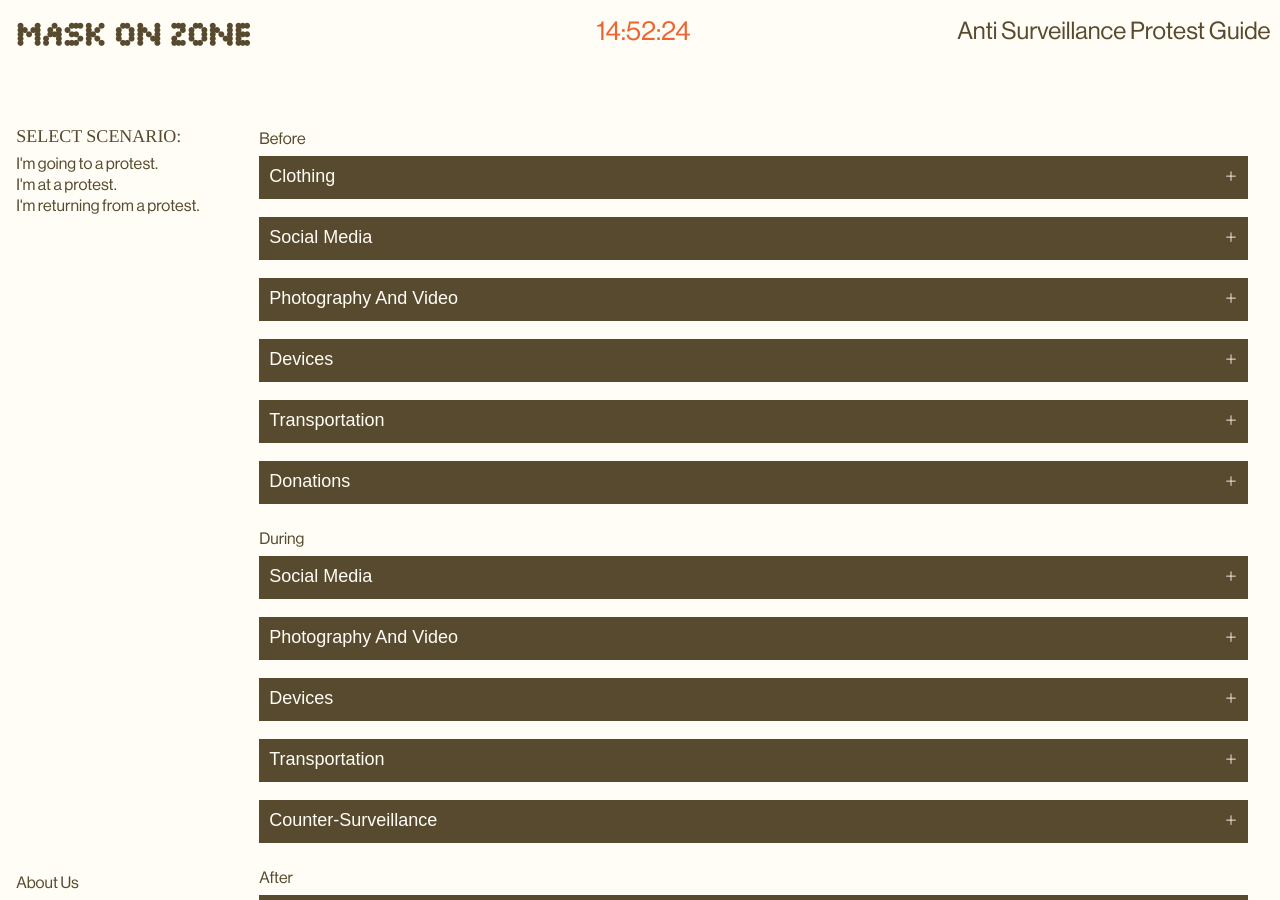
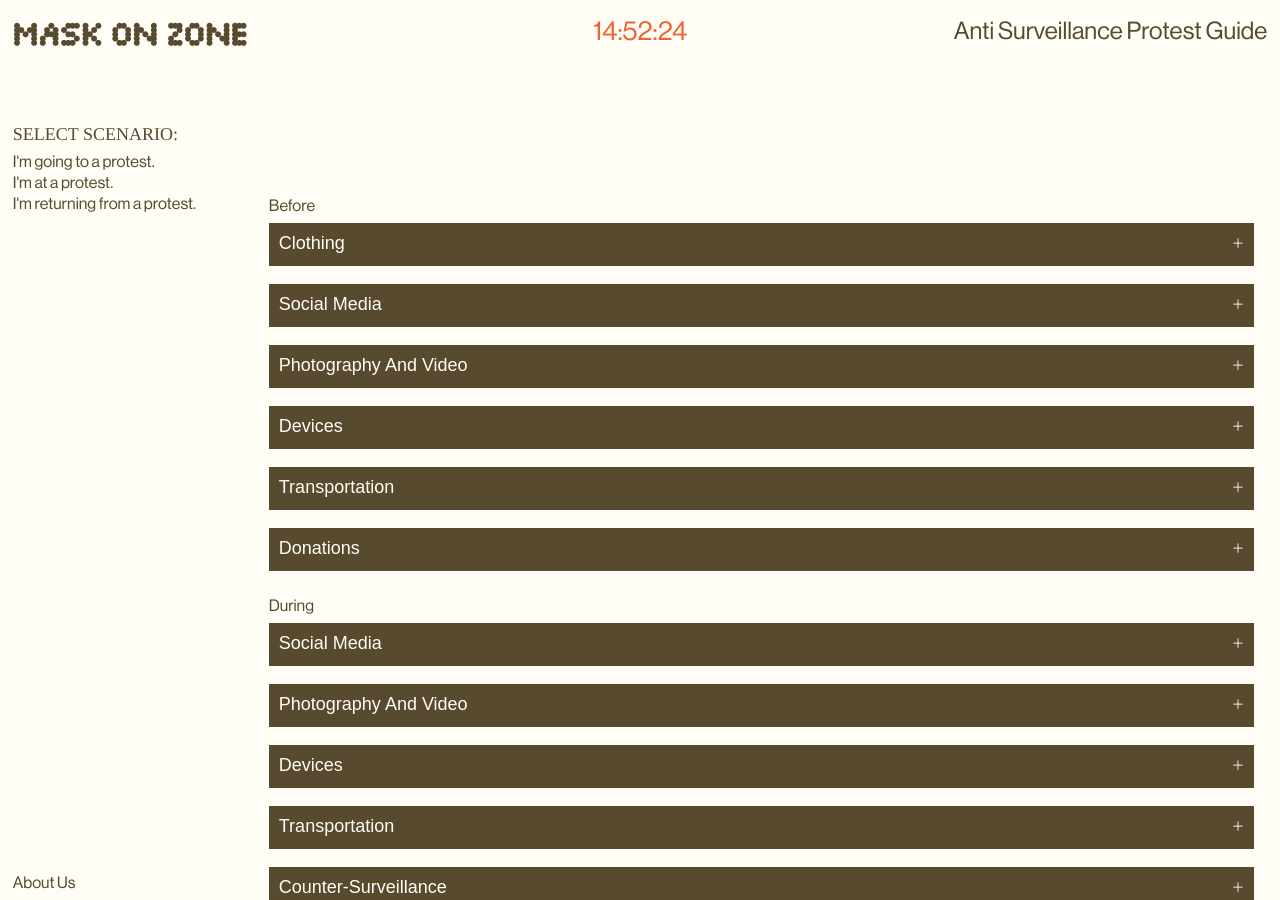
Before and after one commit to mask-on/mask-on.github.io, a Jekyll site: the page built from index.markdown, in a window 1280 px wide and 900 px high. Built offline with Jekyll 4.4.1, drawn with Linux system fonts in a browser that asks for light colours.

Commit message:
styling update

```diff
--- a/css/index.css
+++ b/css/index.css
@@ -34,8 +34,8 @@
       line-height: 34px;
       color: #574A2E;
       font-size: 1.8rem;
-      margin: 1em 1em 1em 1em;
-      height: 100vh;
+      margin: 1vh 1vw;
+      height: 98vh;
       overflow-y:hidden;
     display:flex;
     flex-direction:column;
@@ -56,7 +56,7 @@
       font-weight: 500;
       line-height: 34px;
       color: #FFFDF6;
-      margin: 1em;
+      margin: 1vh 1vw;
       height: 100vh;
       overflow: hidden;
   }
@@ -209,7 +209,7 @@
 
   li.tip {
       line-height: 1.1em;
-      padding: 1em 0em 0em 0em;
+      padding: 1vh 0em 0em 0em;
       margin: 0 0 0 0%;
   }
 
@@ -223,7 +223,7 @@
 
   .protect-yourself-while-you {
       display: flex;
-      margin-top: 10vh;
+      margin-top: 20vh;
       height:10vh;
 
   }
@@ -243,13 +243,13 @@
   .choose-your-adventure-left {
       min-width: 30%;
       position: fixed;
-      padding-top: 1%;
+      top:13vh;
   }
 
   .choose-your-adventure-right {
       height:90vh;
       overflow:auto;
-      margin: 1em 1em 0 15em;
+      margin: 0 1vw 0 20vw;
   }
 
 
@@ -386,8 +386,7 @@
       }
 
       .mobile-copy {
-          padding-top: 1em;
-          padding-bottom: 1em;
+          padding: 1vh 0 1vh 0;
       }
 
 
--- a/index.markdown
+++ b/index.markdown
@@ -97,10 +97,10 @@
 
 
 <div class="choose-your-adventure-right">
-  <div class="scroll">
+  <div class="scroll"  id="before" >
 <div class="tips">
 <!-- before -->
-  <a class="time" id="before" >before
+  <a class="time">before
 </a>
 
 
```
